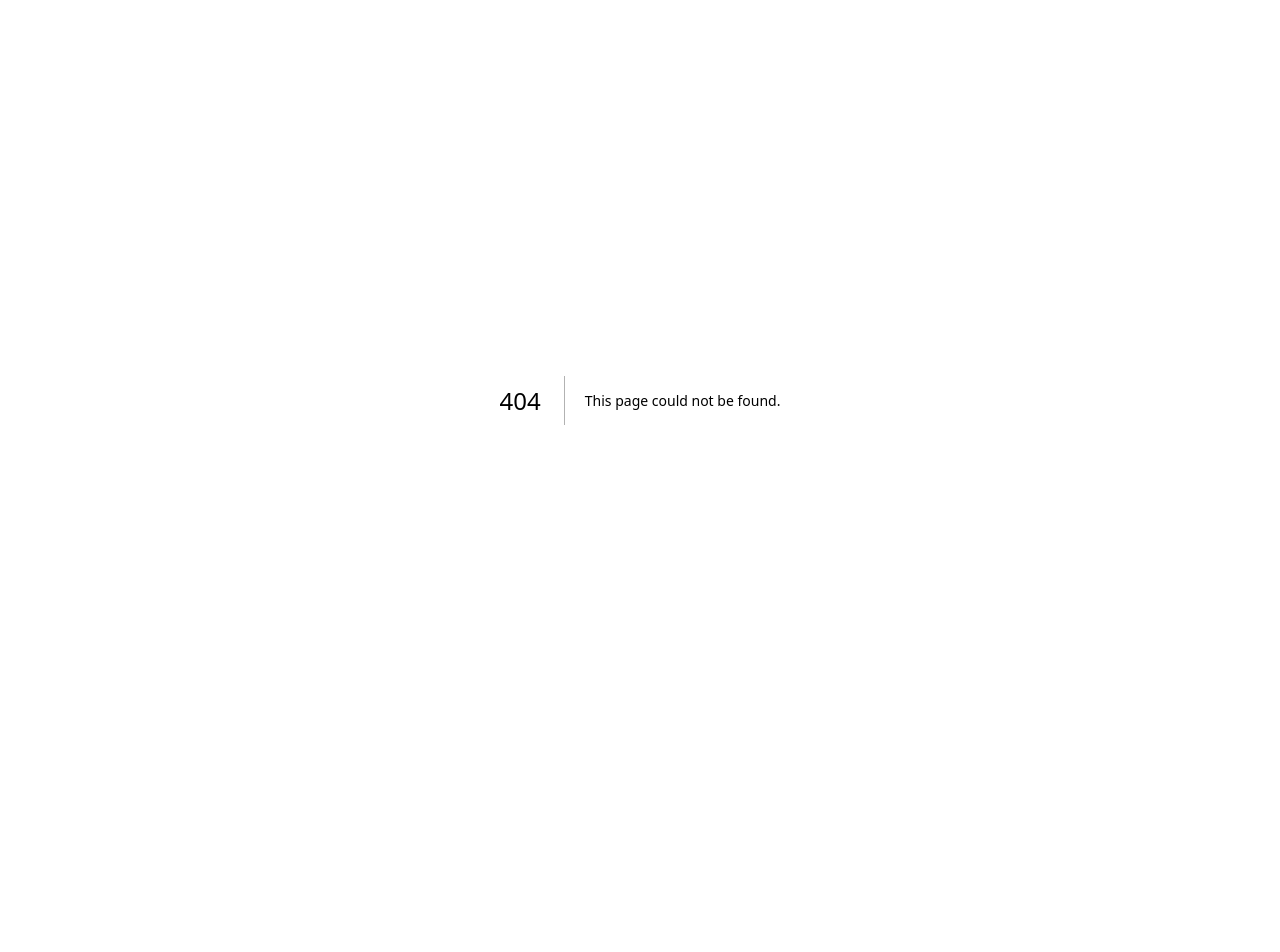
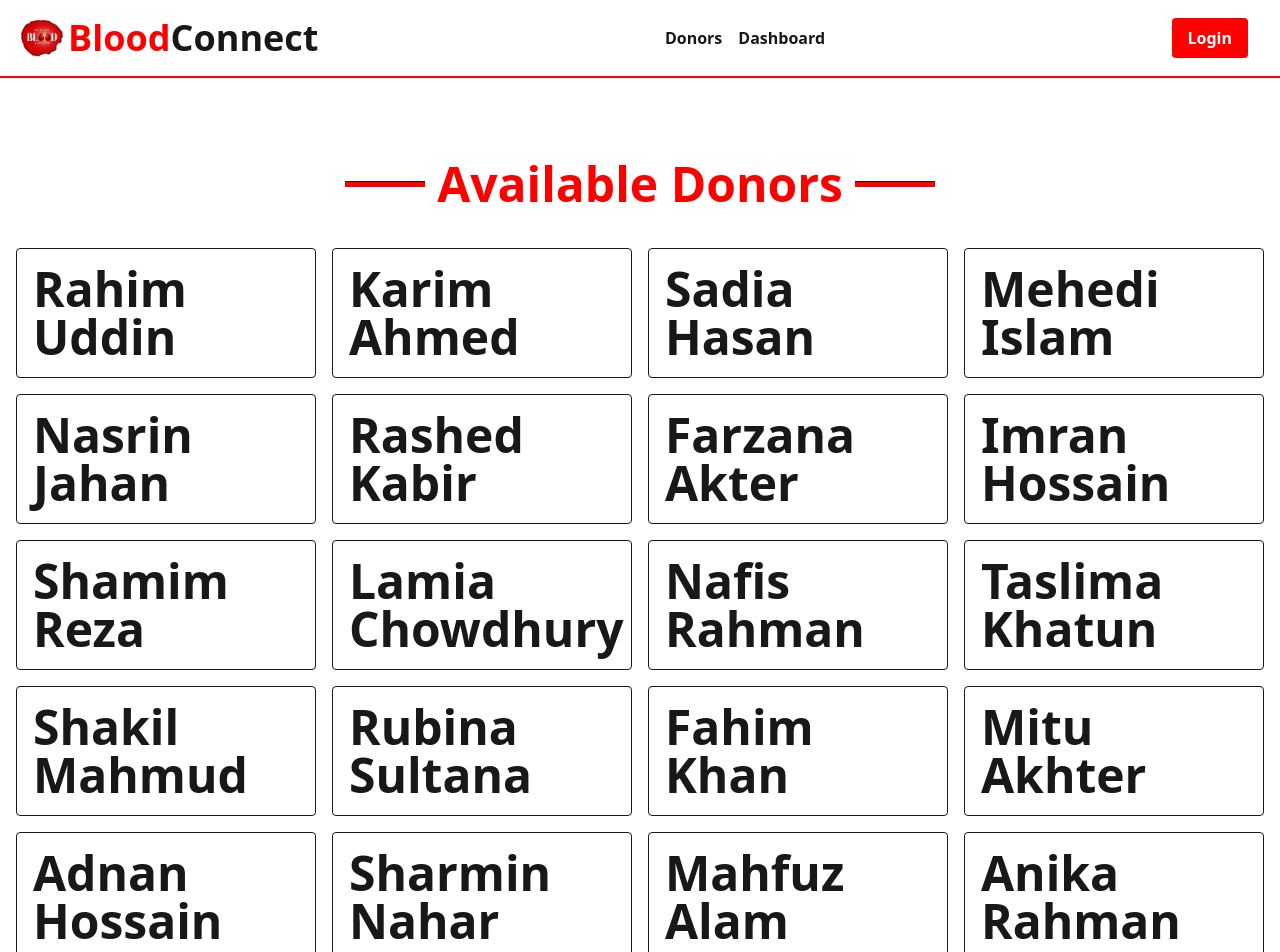
Before and after one commit to MizanRbf/blood-connect, a Next.js app: page /donors in a window 1280 px wide. Before the commit this address had no page. Shown: the top 952 px of the page. Before the commit the page ends 800 px from the top, so only its background shows below. Built offline with nearby package versions, Linux system fonts and the light colour scheme; no server answers.

Commit message:
donor fake data created and displayed in donors page by grid

```diff
--- /dev/null
+++ b/public/DonorsData.json
@@ -0,0 +1,282 @@
+[
+  {
+    "id": 1,
+    "name": "Rahim Uddin",
+    "blood_group": "A+",
+    "contact_number": "01712345678",
+    "location": "Dhaka",
+    "role": "donor",
+    "age": 28,
+    "gender": "Male",
+    "email": "rahim@example.com",
+    "last_donation_date": "2025-07-15",
+    "available": true,
+    "createdAt": "2025-09-02T10:00:00Z"
+  },
+  {
+    "id": 2,
+    "name": "Karim Ahmed",
+    "blood_group": "O-",
+    "contact_number": "01823456789",
+    "location": "Chittagong",
+    "role": "requester",
+    "age": 35,
+    "gender": "Male",
+    "email": "karim@example.com",
+    "last_donation_date": null,
+    "available": false,
+    "createdAt": "2025-09-02T10:10:00Z"
+  },
+  {
+    "id": 3,
+    "name": "Sadia Hasan",
+    "blood_group": "B+",
+    "contact_number": "01934567890",
+    "location": "Rajshahi",
+    "role": "donor",
+    "age": 24,
+    "gender": "Female",
+    "email": "sadia@example.com",
+    "last_donation_date": "2025-08-05",
+    "available": true,
+    "createdAt": "2025-09-02T10:20:00Z"
+  },
+  {
+    "id": 4,
+    "name": "Mehedi Islam",
+    "blood_group": "AB+",
+    "contact_number": "01698765432",
+    "location": "Khulna",
+    "role": "donor",
+    "age": 30,
+    "gender": "Male",
+    "email": "mehedi@example.com",
+    "last_donation_date": "2025-06-28",
+    "available": true,
+    "createdAt": "2025-09-02T10:30:00Z"
+  },
+  {
+    "id": 5,
+    "name": "Nasrin Jahan",
+    "blood_group": "A-",
+    "contact_number": "01587654321",
+    "location": "Sylhet",
+    "role": "requester",
+    "age": 26,
+    "gender": "Female",
+    "email": "nasrin@example.com",
+    "last_donation_date": null,
+    "available": false,
+    "createdAt": "2025-09-02T10:40:00Z"
+  },
+  {
+    "id": 6,
+    "name": "Rashed Kabir",
+    "blood_group": "O+",
+    "contact_number": "01722223333",
+    "location": "Barisal",
+    "role": "donor",
+    "age": 33,
+    "gender": "Male",
+    "email": "rashed@example.com",
+    "last_donation_date": "2025-08-12",
+    "available": true,
+    "createdAt": "2025-09-02T10:50:00Z"
+  },
+  {
+    "id": 7,
+    "name": "Farzana Akter",
+    "blood_group": "B-",
+    "contact_number": "01811112222",
+    "location": "Rangpur",
+    "role": "donor",
+    "age": 22,
+    "gender": "Female",
+    "email": "farzana@example.com",
+    "last_donation_date": "2025-07-30",
+    "available": true,
+    "createdAt": "2025-09-02T11:00:00Z"
+  },
+  {
+    "id": 8,
+    "name": "Imran Hossain",
+    "blood_group": "AB-",
+    "contact_number": "01999998888",
+    "location": "Comilla",
+    "role": "requester",
+    "age": 40,
+    "gender": "Male",
+    "email": "imran@example.com",
+    "last_donation_date": null,
+    "available": false,
+    "createdAt": "2025-09-02T11:10:00Z"
+  },
+  {
+    "id": 9,
+    "name": "Shamim Reza",
+    "blood_group": "A+",
+    "contact_number": "01755556666",
+    "location": "Jessore",
+    "role": "donor",
+    "age": 29,
+    "gender": "Male",
+    "email": "shamim@example.com",
+    "last_donation_date": "2025-07-10",
+    "available": true,
+    "createdAt": "2025-09-02T11:20:00Z"
+  },
+  {
+    "id": 10,
+    "name": "Lamia Chowdhury",
+    "blood_group": "O+",
+    "contact_number": "01844445555",
+    "location": "Bogura",
+    "role": "donor",
+    "age": 25,
+    "gender": "Female",
+    "email": "lamia@example.com",
+    "last_donation_date": "2025-08-18",
+    "available": true,
+    "createdAt": "2025-09-02T11:30:00Z"
+  },
+  {
+    "id": 11,
+    "name": "Nafis Rahman",
+    "blood_group": "B+",
+    "contact_number": "01966667777",
+    "location": "Mymensingh",
+    "role": "donor",
+    "age": 31,
+    "gender": "Male",
+    "email": "nafis@example.com",
+    "last_donation_date": "2025-06-22",
+    "available": true,
+    "createdAt": "2025-09-02T11:40:00Z"
+  },
+  {
+    "id": 12,
+    "name": "Taslima Khatun",
+    "blood_group": "A-",
+    "contact_number": "01633334444",
+    "location": "Narayanganj",
+    "role": "requester",
+    "age": 27,
+    "gender": "Female",
+    "email": "taslima@example.com",
+    "last_donation_date": null,
+    "available": false,
+    "createdAt": "2025-09-02T11:50:00Z"
+  },
+  {
+    "id": 13,
+    "name": "Shakil Mahmud",
+    "blood_group": "O-",
+    "contact_number": "01522223333",
+    "location": "Gazipur",
+    "role": "donor",
+    "age": 36,
+    "gender": "Male",
+    "email": "shakil@example.com",
+    "last_donation_date": "2025-08-01",
+    "available": true,
+    "createdAt": "2025-09-02T12:00:00Z"
+  },
+  {
+    "id": 14,
+    "name": "Rubina Sultana",
+    "blood_group": "AB+",
+    "contact_number": "01799990000",
+    "location": "Noakhali",
+    "role": "requester",
+    "age": 23,
+    "gender": "Female",
+    "email": "rubina@example.com",
+    "last_donation_date": null,
+    "available": false,
+    "createdAt": "2025-09-02T12:10:00Z"
+  },
+  {
+    "id": 15,
+    "name": "Fahim Khan",
+    "blood_group": "B-",
+    "contact_number": "01833334444",
+    "location": "Cox's Bazar",
+    "role": "donor",
+    "age": 34,
+    "gender": "Male",
+    "email": "fahim@example.com",
+    "last_donation_date": "2025-07-12",
+    "available": true,
+    "createdAt": "2025-09-02T12:20:00Z"
+  },
+  {
+    "id": 16,
+    "name": "Mitu Akhter",
+    "blood_group": "A+",
+    "contact_number": "01911112222",
+    "location": "Pabna",
+    "role": "donor",
+    "age": 21,
+    "gender": "Female",
+    "email": "mitu@example.com",
+    "last_donation_date": "2025-08-14",
+    "available": true,
+    "createdAt": "2025-09-02T12:30:00Z"
+  },
+  {
+    "id": 17,
+    "name": "Adnan Hossain",
+    "blood_group": "O+",
+    "contact_number": "01777778888",
+    "location": "Kushtia",
+    "role": "donor",
+    "age": 32,
+    "gender": "Male",
+    "email": "adnan@example.com",
+    "last_donation_date": "2025-07-05",
+    "available": true,
+    "createdAt": "2025-09-02T12:40:00Z"
+  },
+  {
+    "id": 18,
+    "name": "Sharmin Nahar",
+    "blood_group": "AB-",
+    "contact_number": "01888889999",
+    "location": "Feni",
+    "role": "requester",
+    "age": 29,
+    "gender": "Female",
+    "email": "sharmin@example.com",
+    "last_donation_date": null,
+    "available": false,
+    "createdAt": "2025-09-02T12:50:00Z"
+  },
+  {
+    "id": 19,
+    "name": "Mahfuz Alam",
+    "blood_group": "B+",
+    "contact_number": "01955556666",
+    "location": "Tangail",
+    "role": "donor",
+    "age": 37,
+    "gender": "Male",
+    "email": "mahfuz@example.com",
+    "last_donation_date": "2025-06-30",
+    "available": true,
+    "createdAt": "2025-09-02T13:00:00Z"
+  },
+  {
+    "id": 20,
+    "name": "Anika Rahman",
+    "blood_group": "A-",
+    "contact_number": "01644445555",
+    "location": "Dinajpur",
+    "role": "donor",
+    "age": 26,
+    "gender": "Female",
+    "email": "anika@example.com",
+    "last_donation_date": "2025-08-09",
+    "available": true,
+    "createdAt": "2025-09-02T13:10:00Z"
+  }
+]
--- /dev/null
+++ b/src/app/Components/Donors/DonorCard.jsx
@@ -0,0 +1,12 @@
+import React from "react";
+
+const DonorCard = ({ donor }) => {
+  const { name } = donor;
+  return (
+    <div className="border rounded-sm p-4">
+      <h1>{name}</h1>
+    </div>
+  );
+};
+
+export default DonorCard;
--- a/src/app/Components/HowItWorks/HowItWorks.jsx
+++ b/src/app/Components/HowItWorks/HowItWorks.jsx
@@ -1,9 +1,10 @@
 import React from "react";
+import Title from "../Title/Title";
 
 const HowItWorks = () => {
   return (
     <div className="max-w-[1500px] mx-auto px-4 pt-20 pb-10">
-      <h1>How It Works</h1>
+      <Title title="How It Works"></Title>
     </div>
   );
 };
--- /dev/null
+++ b/src/app/Components/Navbar/LargeDevice.jsx
@@ -0,0 +1,19 @@
+import Link from "next/link";
+import React from "react";
+
+const LargeDevice = () => {
+  return (
+    <div>
+      <ul className="space-x-4">
+        <Link className="font-bold" href="/donors">
+          Donors
+        </Link>
+        <Link className="font-bold" href="/dashboard">
+          Dashboard
+        </Link>
+      </ul>
+    </div>
+  );
+};
+
+export default LargeDevice;
--- a/src/app/Components/Navbar/Navbar.jsx
+++ b/src/app/Components/Navbar/Navbar.jsx
@@ -4,6 +4,7 @@ import Link from "next/link";
 import React from "react";
 import { signOut } from "next-auth/react";
 import Logo from "../Logo/Logo";
+import LargeDevice from "./LargeDevice";
 
 const Navbar = () => {
   const { data: session, status } = useSession();
@@ -12,6 +13,10 @@ const Navbar = () => {
       <div className="flex items-center justify-between py-3 max-w-[1800px] mx-auto px-4 ">
         {/* Logo */}
         <Logo></Logo>
+
+        {/* Menu Items For Large Device */}
+        <LargeDevice></LargeDevice>
+        {/* Login Button */}
         {session ? (
           <button className="button mr-4" onClick={() => signOut()}>
             Logout
--- a/src/app/Components/Testimonials/Testimonials.jsx
+++ b/src/app/Components/Testimonials/Testimonials.jsx
@@ -1,9 +1,10 @@
 import React from "react";
+import Title from "../Title/Title";
 
 const Testimonials = () => {
   return (
     <div className="max-w-[1500px] mx-auto px-4 pt-20 pb-10">
-      <h1>Testimonials</h1>
+      <Title title="Testimonials"></Title>
     </div>
   );
 };
--- /dev/null
+++ b/src/app/Components/Title/Title.jsx
@@ -0,0 +1,15 @@
+import React from "react";
+
+const Title = ({ title }) => {
+  return (
+    <div className="flex items-center pt-20 mb-10 justify-center">
+      <hr className="w-20 h-1.5 bg-primary" />
+      <h1 className="text-2xl md:text-4xl font-bold  text-primary text-center   mx-3">
+        {title}
+      </h1>
+      <hr className="w-20  h-1.5 bg-primary" />
+    </div>
+  );
+};
+
+export default Title;
--- a/src/app/Components/TopAvailableDonors/TopAvailableDonors.jsx
+++ b/src/app/Components/TopAvailableDonors/TopAvailableDonors.jsx
@@ -1,9 +1,10 @@
 import React from "react";
+import Title from "../Title/Title";
 
 const TopAvailableDonors = () => {
   return (
     <div className="max-w-[1500px] mx-auto px-4 pt-20 pb-10">
-      <h1>Top Available Donors</h1>
+      <Title title="Top Available Donors"></Title>
     </div>
   );
 };
--- a/src/app/Components/UrgentRequests/UrgentRequests.jsx
+++ b/src/app/Components/UrgentRequests/UrgentRequests.jsx
@@ -1,9 +1,10 @@
 import React from "react";
+import Title from "../Title/Title";
 
 const UrgentRequests = () => {
   return (
     <div className="max-w-[1500px] mx-auto px-4 pt-20 pb-10">
-      <h1 className="text-primary">Urgent Requests</h1>
+      <Title title="Urgent Requests"></Title>
     </div>
   );
 };
--- a/src/app/Components/WhyDonateBlood/WhyDonateBlood.jsx
+++ b/src/app/Components/WhyDonateBlood/WhyDonateBlood.jsx
@@ -1,9 +1,10 @@
 import React from "react";
+import Title from "../Title/Title";
 
 const WhyDonateBlood = () => {
   return (
     <div className="max-w-[1500px] mx-auto px-4 pt-20 pb-10">
-      <h1>Why Donate Blood?</h1>
+      <Title title="Why Donate Blood?"></Title>
     </div>
   );
 };
--- /dev/null
+++ b/src/app/dashboard/page.js
@@ -0,0 +1,12 @@
+import React from "react";
+import Title from "../Components/Title/Title";
+
+const Dashboard = () => {
+  return (
+    <div>
+      <Title title="Dashboard"></Title>
+    </div>
+  );
+};
+
+export default Dashboard;
--- /dev/null
+++ b/src/app/donors/page.js
@@ -0,0 +1,31 @@
+"use client";
+import React, { useEffect, useState } from "react";
+import Title from "../Components/Title/Title";
+import DonorCard from "../Components/Donors/DonorCard";
+import Navbar from "../Components/Navbar/Navbar";
+
+const donors = () => {
+  const [donorsInfo, setDonorsInfo] = useState([]);
+
+  useEffect(() => {
+    fetch("/DonorsData.json")
+      .then((res) => res.json())
+      .then((data) => setDonorsInfo(data));
+  }, []);
+  return (
+    <div className="max-w-[1500px] mx-auto px-4 pt-20">
+      {/* Navbar */}
+      <Navbar></Navbar>
+
+      {/* Title */}
+      <Title title="Available Donors"></Title>
+      <div className="grid grid-cols-1 md:grid-cols-2 lg:grid-cols-3 xl:grid-cols-4 gap-4">
+        {donorsInfo.map((donor) => (
+          <DonorCard key={donor.id} donor={donor}></DonorCard>
+        ))}
+      </div>
+    </div>
+  );
+};
+
+export default donors;
```
